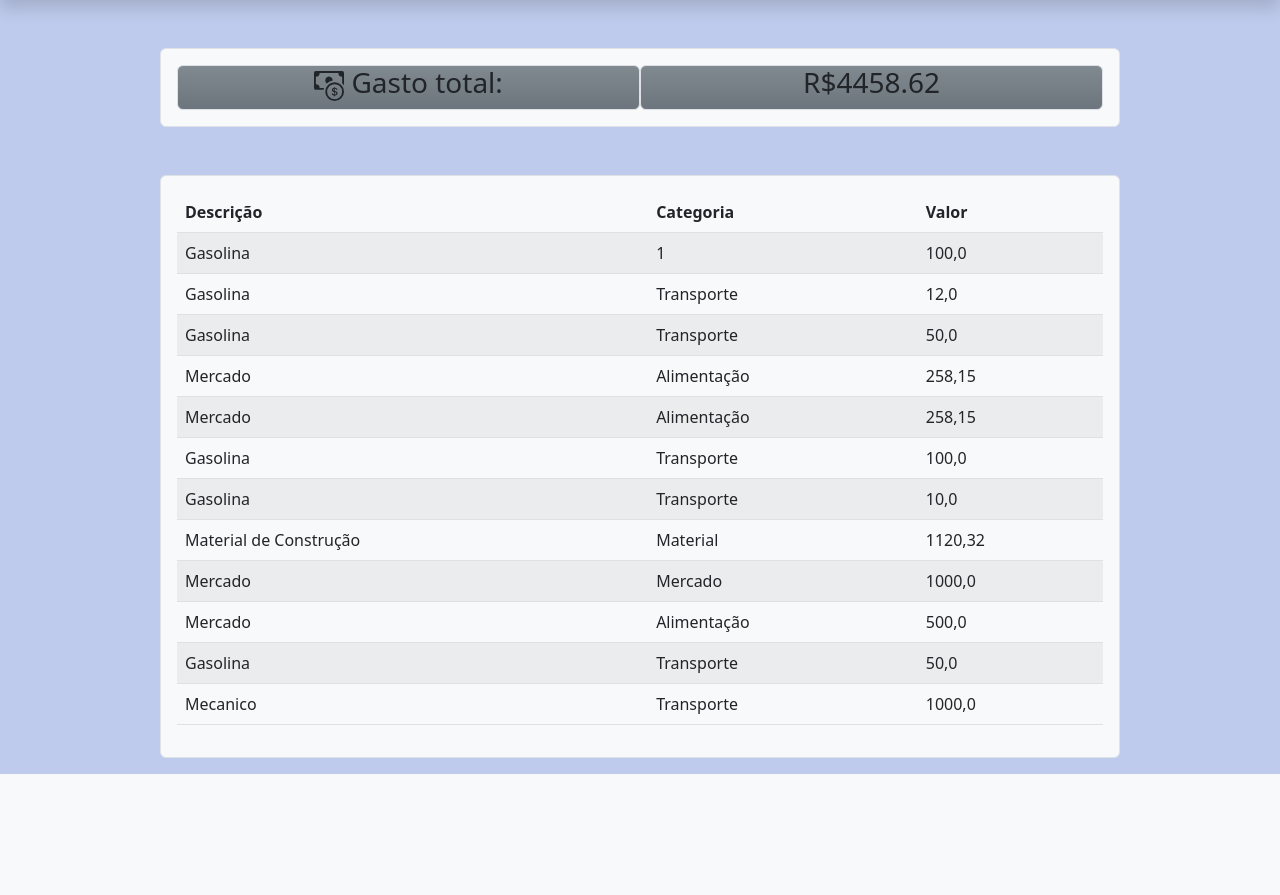
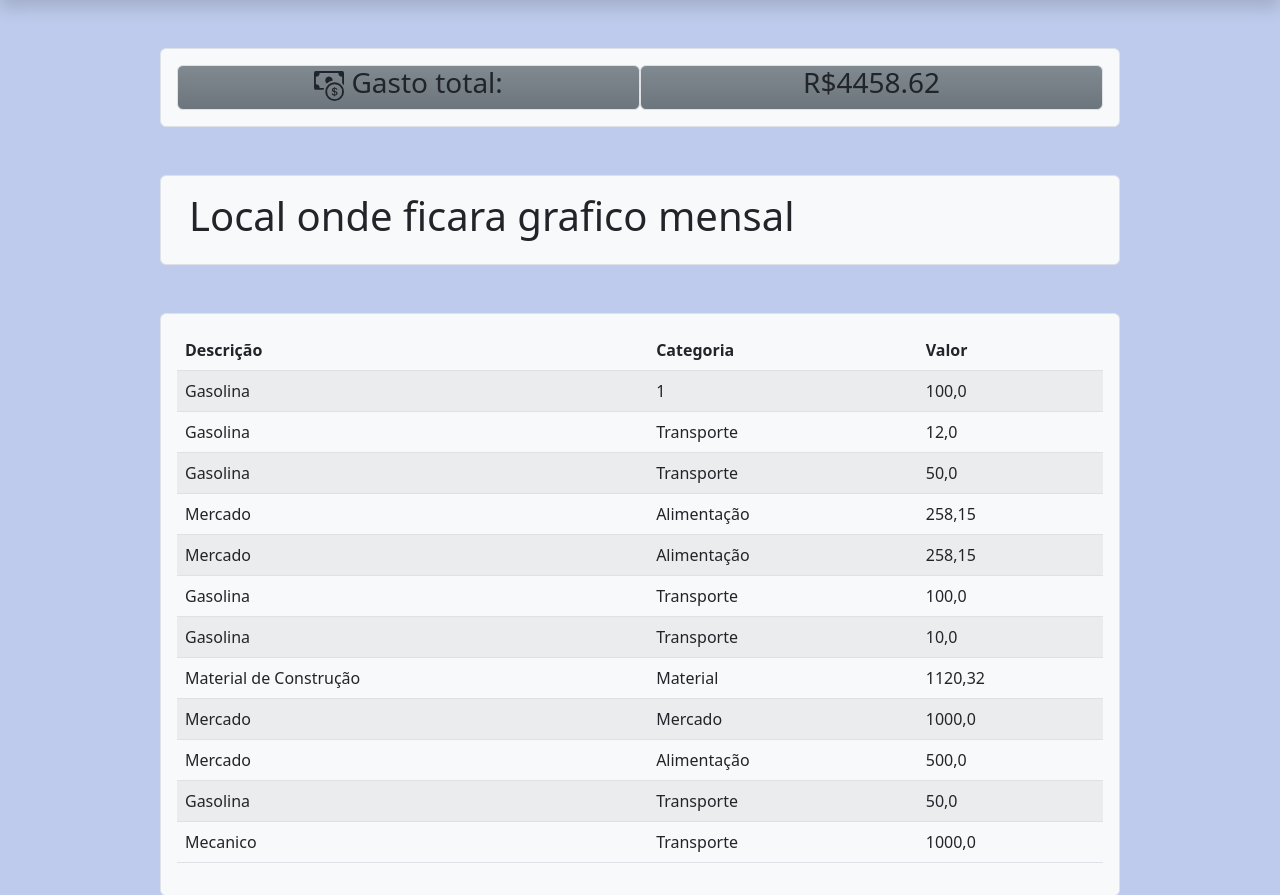
Before and after one commit to jpcamatari/Sistema-Dashboard-Django, a Django app: page / in a window 1280 px wide. Shown: the part 56-951 px from the top of the page. Before the commit the page ends 830 px from the top, so only its background shows below. Run offline with Django 4.2, Linux system fonts and the light colour scheme; data comes from the database, SQL or seed files in the repository.

Commit message:
Criação do layout do grafico mensal e função do grafico

```diff
--- a/dashboard/templates/home.html
+++ b/dashboard/templates/home.html
@@ -72,6 +72,10 @@
 
   </div>
 
+  <div class="row d-flex p-3 mb-3 mt-5 mx-auto w-75 border border-shadow rounded bg-light text-dark">
+    <h1>Local onde ficara grafico mensal</h1>
+  </div>
+
   <div class="p-3 mb-3 mt-5 mx-auto w-75 border border-shadow rounded bg-light text-dark">
     <table class="table table-striped">
       <thead>
```
